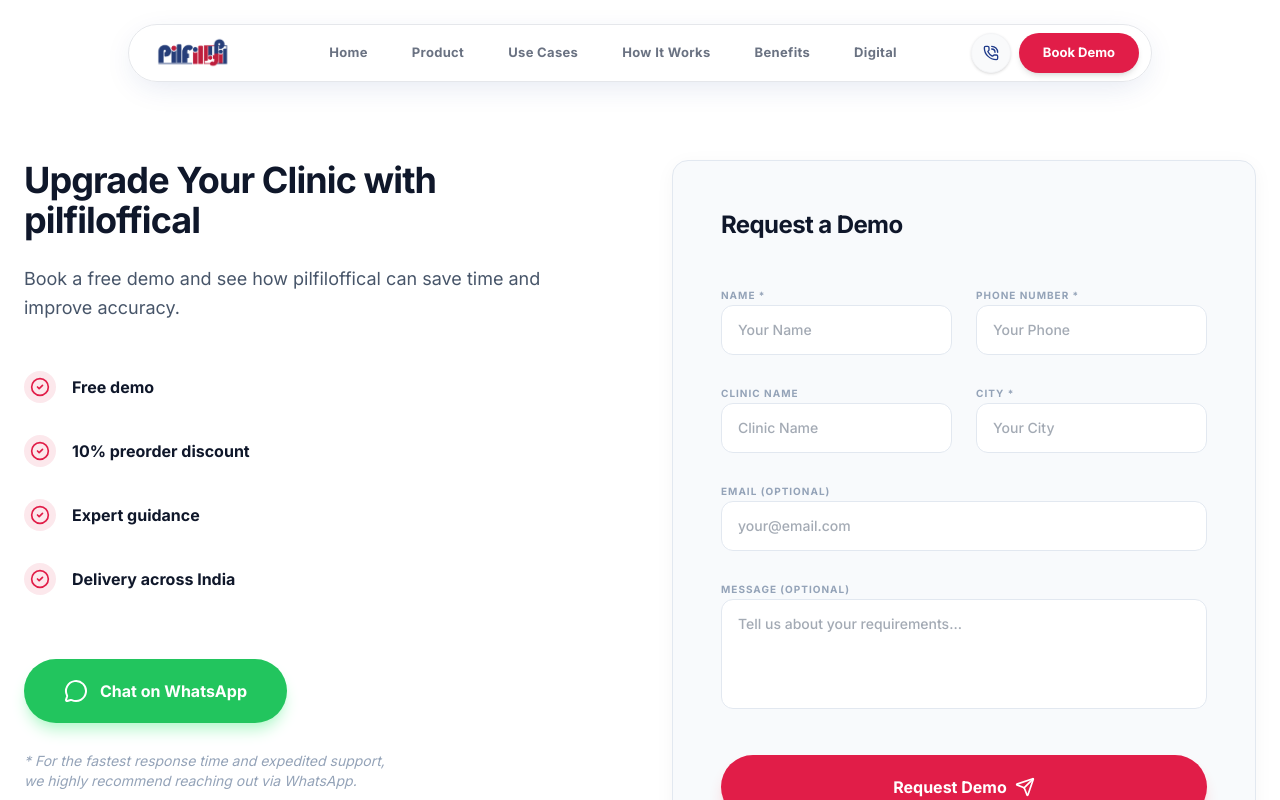
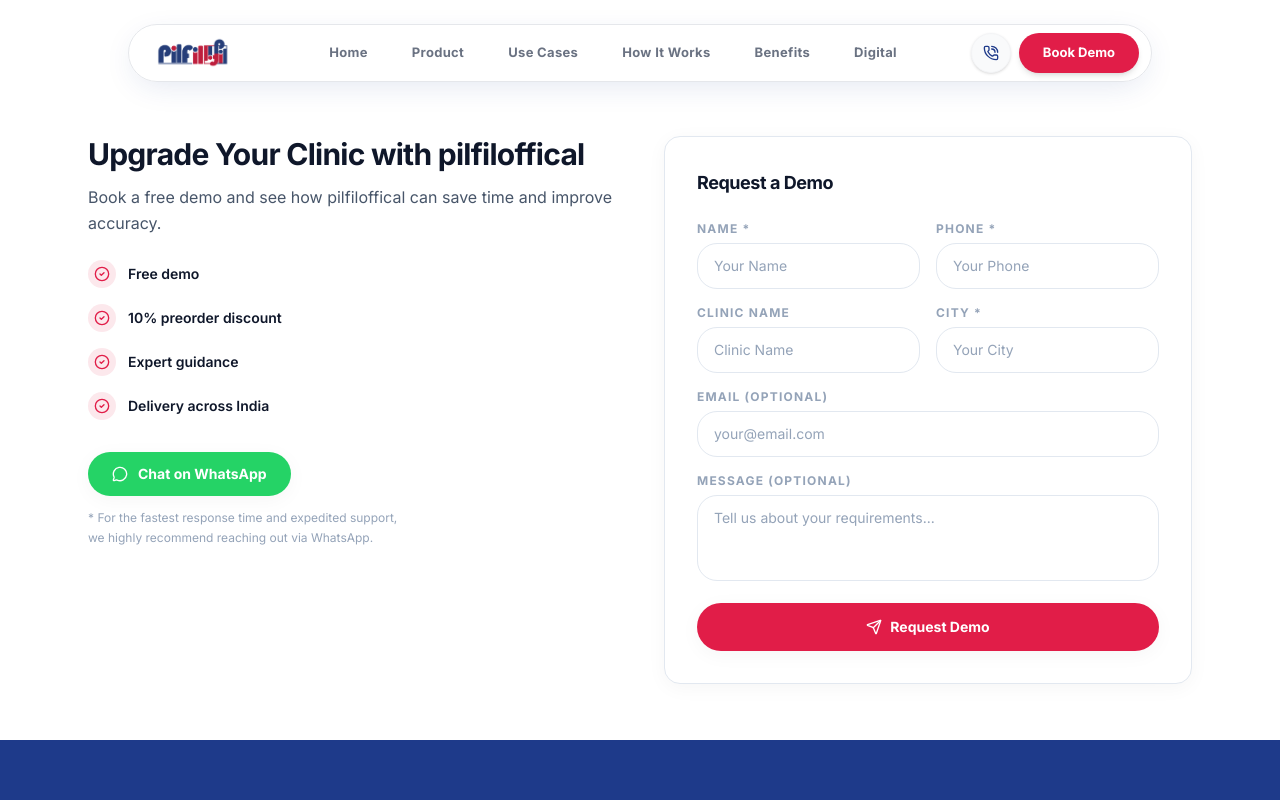
Before and after one commit to ihkarise/pilfiloffical, a React (Vite) app: page /contact in a window 1280 px wide. Shown: the top 800 px of the page. Built offline with nearby package versions, Linux system fonts and the light colour scheme.

Commit message:
refactor: redesign Contact page - rem units, interactive form, remove excess whitespace

```diff
--- a/src/pages/Contact.tsx
+++ b/src/pages/Contact.tsx
@@ -1,6 +1,9 @@
 import { CheckCircle2, MessageCircle, Send } from "lucide-react";
 import { useState } from "react";
 import { motion, AnimatePresence } from "motion/react";
+
+const inputBase = "w-full px-4 py-3 rounded-xl border border-border-light bg-white text-sm text-text-primary placeholder:text-text-muted focus:outline-none focus:ring-2 focus:ring-primary-blue/30 focus:border-primary-blue transition-all duration-200";
+const labelBase = "block text-xs font-bold uppercase tracking-widest text-text-muted mb-1.5";
 
 const Contact = () => {
   const [isSubmitting, setIsSubmitting] = useState(false);
@@ -20,7 +23,6 @@
 Clinic: ${data.clinic || "N/A"}
 City: ${data.city}
 Email: ${data.email || "N/A"}
-
 Message:
 ${data.message || "N/A"}
 `.trim();
@@ -36,108 +38,121 @@
 
   return (
     <div className="pt-20">
-            <section id="contact" className="bg-bg-white min-h-[80vh] flex flex-col justify-center py-20">
-                <div className="max-w-7xl mx-auto px-6">
-                    <div className="grid lg:grid-cols-2 gap-16 items-start">
+      <section id="contact" className="bg-bg-white flex flex-col justify-center py-10 lg:py-14">
+        <div className="max-w-6xl mx-auto px-4 sm:px-6 w-full">
+          <div className="grid lg:grid-cols-2 gap-8 lg:gap-12 items-start">
+
+            {/* Left column */}
             <div>
-                            <h2 className="text-3xl lg:text-4xl font-bold mb-6">Upgrade Your Clinic with pilfiloffical</h2>
-                            <p className="text-lg text-text-secondary mb-12 leading-relaxed">Book a free demo and see how pilfiloffical can save time and improve accuracy.</p>
+              <h2 className="text-2xl lg:text-3xl font-bold mb-3">Upgrade Your Clinic with pilfiloffical</h2>
+              <p className="text-base text-text-secondary mb-6 leading-relaxed">Book a free demo and see how pilfiloffical can save time and improve accuracy.</p>
 
-                            <div className="space-y-8 mb-16">
+              <div className="space-y-4 mb-8">
                 {[
                   "Free demo",
                   "10% preorder discount",
                   "Expert guidance",
                   "Delivery across India"
                 ].map((point, i) => (
-                                    <div key={i} className="flex gap-4 items-center">
-                                        <div className="p-1.5 rounded-pill bg-primary-red/10 text-primary-red">
-                                            <CheckCircle2 className="w-5 h-5" />
+                  <div key={i} className="flex gap-3 items-center">
+                    <div className="p-1.5 rounded-full bg-primary-red/10 text-primary-red shrink-0">
+                      <CheckCircle2 className="w-4 h-4" />
                     </div>
-                                        <span className="font-bold text-text-primary">{point}</span>
+                    <span className="font-semibold text-text-primary text-sm">{point}</span>
                   </div>
                 ))}
               </div>
 
-                            <div className="space-y-4">
               <a
-                                    href="https://wa.me/message/2GNIOSHNPCYLF1"
+                href="https://wa.me/917907671049"
                 target="_blank"
                 rel="noopener noreferrer"
-                                    className="w-full sm:w-auto bg-[#22C55E] text-white px-10 py-5 rounded-pill text-base font-bold inline-flex items-center justify-center gap-3 hover:opacity-90 transition-all shadow-lg shadow-green-200"
+                className="inline-flex items-center gap-2.5 bg-[#25D366] text-white px-6 py-3 rounded-full text-sm font-bold hover:bg-[#1DAF54] transition-all shadow-soft hover:shadow-hover active:scale-95"
               >
-                                    <MessageCircle className="w-6 h-6 " />
+                <MessageCircle className="w-4 h-4" />
                 Chat on WhatsApp
               </a>
-                                <p className="text-sm text-text-muted mt-3 italic max-w-sm">
+              <p className="text-xs text-text-muted mt-3 max-w-xs leading-relaxed">
                 * For the fastest response time and expedited support, we highly recommend reaching out via WhatsApp.
               </p>
             </div>
-                        </div>
 
-                        <form onSubmit={handleSubmit} className="bg-bg-gray p-10 lg:p-12 rounded-lg border border-border-light shadow-soft relative overflow-hidden">
-                             <AnimatePresence>
-                                 {isSuccess && (
+            {/* Right column — Form */}
+            <div className="bg-white rounded-2xl border border-border-light shadow-soft p-6 sm:p-8">
+              <h3 className="text-lg font-bold text-text-primary mb-6">Request a Demo</h3>
+
+              <AnimatePresence mode="wait">
+                {isSuccess ? (
                   <motion.div
+                    key="success"
                     initial={{ opacity: 0, scale: 0.95 }}
                     animate={{ opacity: 1, scale: 1 }}
-                                         exit={{ opacity: 0, scale: 0.95 }}
-                                         className="absolute inset-0 bg-bg-gray z-20 flex flex-col items-center justify-center text-center p-8"
+                    className="flex flex-col items-center text-center py-10 gap-4"
                   >
-                                         <div className="w-24 h-24 bg-green-100 rounded-full flex items-center justify-center text-green-600 mb-6 shadow-inner">
-                                             <CheckCircle2 className="w-12 h-12" />
+                    <div className="w-14 h-14 rounded-full bg-green-50 flex items-center justify-center">
+                      <CheckCircle2 className="w-7 h-7 text-green-500" />
                     </div>
-                                         <h3 className="text-2xl font-bold mb-4 text-text-primary">Opening Email Client...</h3>
-                                         <p className="text-text-secondary mb-8 leading-relaxed max-w-sm mx-auto">Please confirm and send the email from your default mail application.</p>
-                                         <button
-                                             type="button"
-                                             onClick={() => setIsSuccess(false)}
-                                             className="bg-[#1E3A8A] text-white px-8 py-3 rounded-full font-bold hover:bg-blue-800 transition-colors shadow-md"
+                    <p className="font-bold text-text-primary text-lg">Request Sent!</p>
+                    <p className="text-sm text-text-secondary">We'll get back to you within 24 hours.</p>
+                  </motion.div>
+                ) : (
+                  <motion.form
+                    key="form"
+                    onSubmit={handleSubmit}
+                    className="space-y-4"
                   >
-                                             Send Another Message
-                                         </button>
-                                     </motion.div>
-                                 )}
-                             </AnimatePresence>
-
-                             <h3 className="text-2xl font-bold mb-10 text-text-primary">Request a Demo</h3>
-                             <div className="grid sm:grid-cols-2 gap-6 relative z-10">
-                                 <div className="space-y-2">
-                                     <label className="text-[10px] font-bold uppercase tracking-widest text-text-muted">Name *</label>
-                                     <input name="name" required type="text" placeholder="Your Name" className="w-full px-4 py-3.5 rounded-md bg-white border border-border-light focus:border-secondary-blue focus:ring-4 focus:ring-secondary-blue/10 outline-none transition-all text-sm font-medium" />
+                    <div className="grid grid-cols-2 gap-4">
+                      <div>
+                        <label className={labelBase}>Name *</label>
+                        <input name="name" required placeholder="Your Name" className={inputBase} />
                       </div>
-                                 <div className="space-y-2">
-                                     <label className="text-[10px] font-bold uppercase tracking-widest text-text-muted">Phone Number *</label>
-                                     <input name="phone" required type="tel" placeholder="Your Phone" className="w-full px-4 py-3.5 rounded-md bg-white border border-border-light focus:border-secondary-blue focus:ring-4 focus:ring-secondary-blue/10 outline-none transition-all text-sm font-medium" />
+                      <div>
+                        <label className={labelBase}>Phone *</label>
+                        <input name="phone" required placeholder="Your Phone" className={inputBase} />
                       </div>
-                                 <div className="space-y-2">
-                                     <label className="text-[10px] font-bold uppercase tracking-widest text-text-muted">Clinic Name</label>
-                                     <input name="clinic" type="text" placeholder="Clinic Name" className="w-full px-4 py-3.5 rounded-md bg-white border border-border-light focus:border-secondary-blue focus:ring-4 focus:ring-secondary-blue/10 outline-none transition-all text-sm font-medium" />
                     </div>
-                                 <div className="space-y-2">
-                                     <label className="text-[10px] font-bold uppercase tracking-widest text-text-muted">City *</label>
-                                     <input name="city" required type="text" placeholder="Your City" className="w-full px-4 py-3.5 rounded-md bg-white border border-border-light focus:border-secondary-blue focus:ring-4 focus:ring-secondary-blue/10 outline-none transition-all text-sm font-medium" />
+                    <div className="grid grid-cols-2 gap-4">
+                      <div>
+                        <label className={labelBase}>Clinic Name</label>
+                        <input name="clinic" placeholder="Clinic Name" className={inputBase} />
                       </div>
-                                 <div className="sm:col-span-2 space-y-2">
-                                     <label className="text-[10px] font-bold uppercase tracking-widest text-text-muted">Email (optional)</label>
-                                     <input name="email" type="email" placeholder="your@email.com" className="w-full px-4 py-3.5 rounded-md bg-white border border-border-light focus:border-secondary-blue outline-none text-sm font-medium" />
+                      <div>
+                        <label className={labelBase}>City *</label>
+                        <input name="city" required placeholder="Your City" className={inputBase} />
                       </div>
-                                 <div className="sm:col-span-2 space-y-2">
-                                     <label className="text-[10px] font-bold uppercase tracking-widest text-text-muted">Message (optional)</label>
-                                     <textarea name="message" rows={4} placeholder="Tell us about your requirements..." className="w-full px-4 py-3.5 rounded-md bg-white border border-border-light focus:border-secondary-blue outline-none text-sm font-medium resize-none"></textarea>
                     </div>
-                                 <div className="sm:col-span-2 mt-4">
+                    <div>
+                      <label className={labelBase}>Email (Optional)</label>
+                      <input name="email" type="email" placeholder="your@email.com" className={inputBase} />
+                    </div>
+                    <div>
+                      <label className={labelBase}>Message (Optional)</label>
+                      <textarea
+                        name="message"
+                        rows={3}
+                        placeholder="Tell us about your requirements..."
+                        className={`${inputBase} resize-none`}
+                      />
+                    </div>
                     <button
                       type="submit"
                       disabled={isSubmitting}
-                                        className="w-full bg-[#E11D48] text-white py-5 rounded-pill text-base font-bold hover:bg-[#BE123C] transition-all shadow-lg shadow-red-500/20 flex items-center justify-center gap-2 disabled:opacity-70 disabled:cursor-not-allowed"
+                      className="w-full bg-primary-red text-white py-3.5 rounded-full text-sm font-bold flex items-center justify-center gap-2 hover:bg-hover-red transition-all active:scale-95 disabled:opacity-60 disabled:cursor-not-allowed shadow-soft hover:shadow-hover"
                     >
-                                         {isSubmitting ? "Sending Request..." : "Request Demo"}
-                                         {!isSubmitting && <Send className="w-5 h-5" />}
+                      {isSubmitting ? (
+                        <span className="inline-block w-4 h-4 border-2 border-white/40 border-t-white rounded-full animate-spin" />
+                      ) : (
+                        <>
+                          <Send className="w-4 h-4" />
+                          Request Demo
+                        </>
+                      )}
                     </button>
+                  </motion.form>
+                )}
+              </AnimatePresence>
             </div>
-                             </div>
-                        </form>
+
           </div>
         </div>
       </section>
```
Lines whose indentation alone changed are shown as unchanged.
